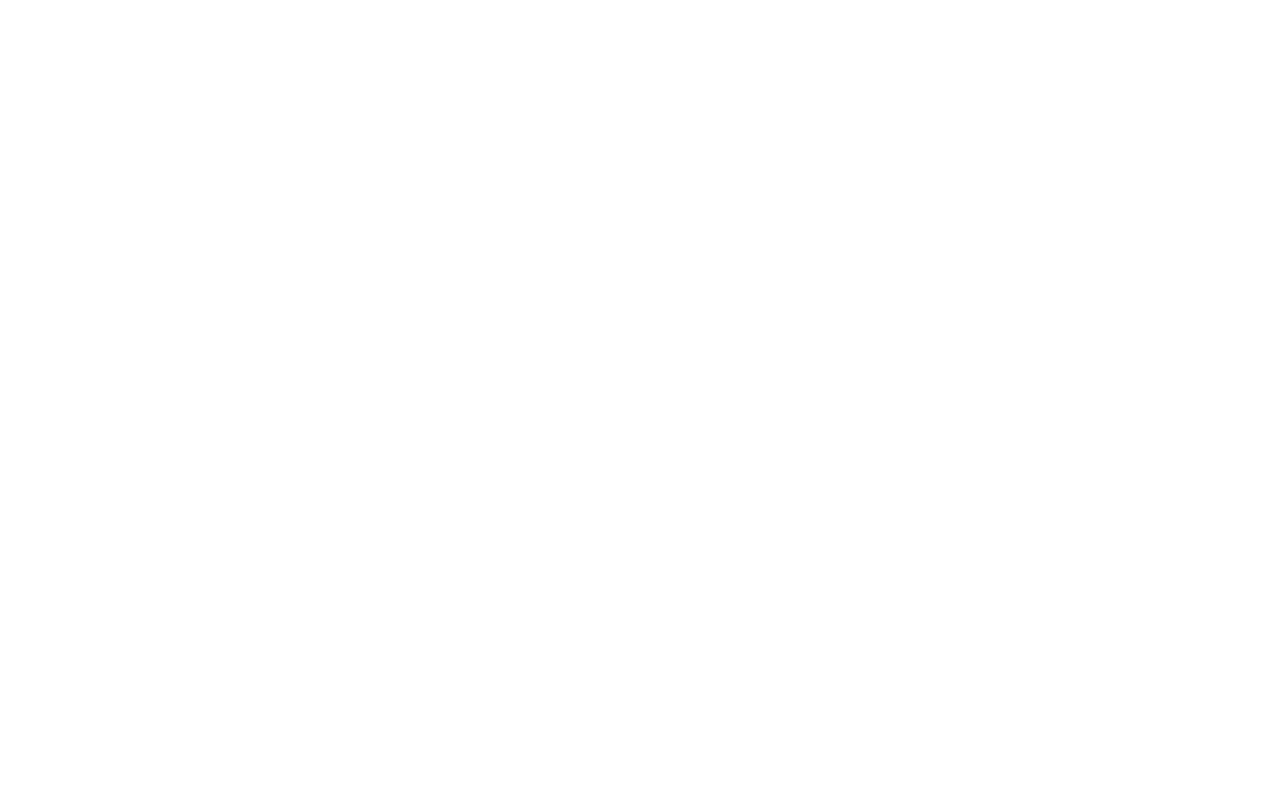
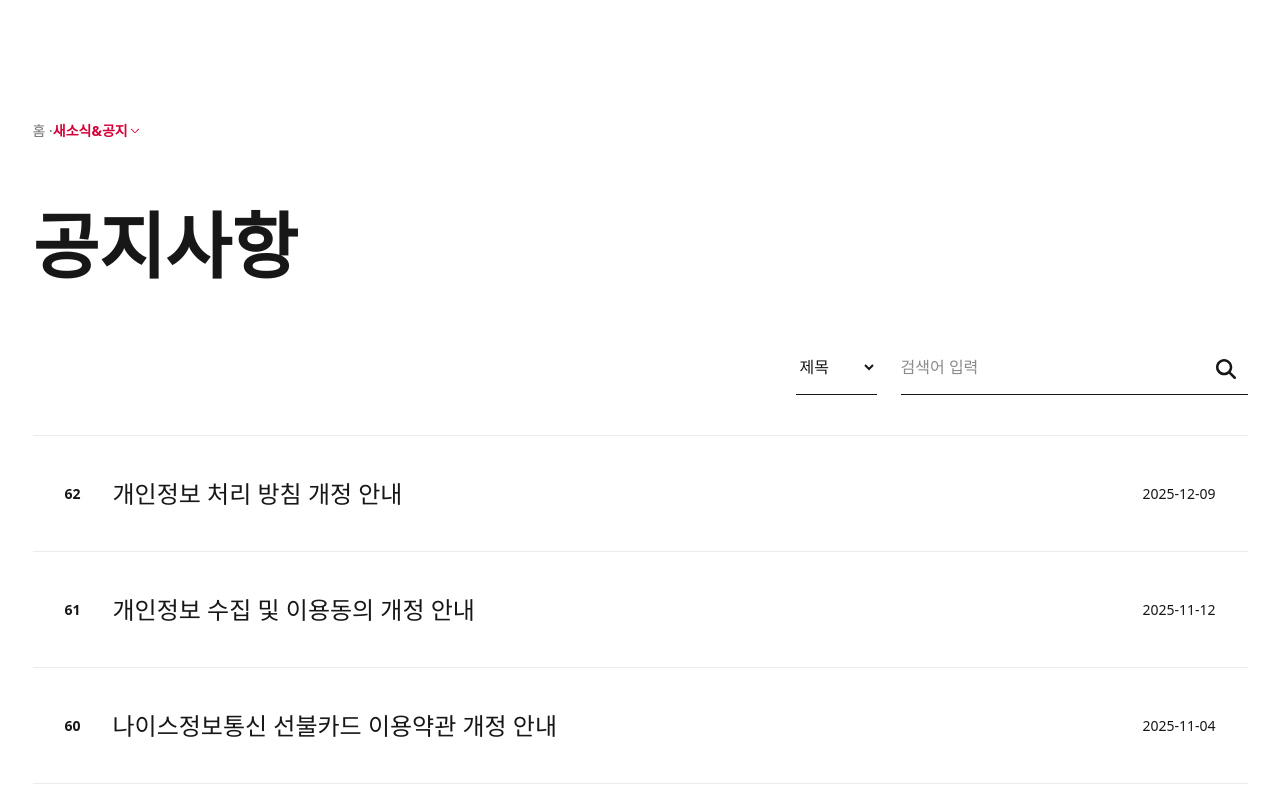
Before and after one commit to juntae-123/project_twosome2, a Next.js app: page / in a window 1280 px wide. Shown: the top 800 px of the page. Built offline with nearby package versions, Linux system fonts and the light colour scheme.

Commit message:
lhb 0320 1041

```diff
--- a/src/HB/components/pageNotice/page.tsx
+++ b/src/HB/components/pageNotice/page.tsx
@@ -1,13 +1,32 @@
 "use client";
+import { TwosomeTwFontSizes } from "@/common/tailstyles";
 import NoticeText from "../subComponents/notice";
+import { FaMagnifyingGlass } from "react-icons/fa6";
 import Title from "../subComponents/title";
 import NoticeInput from "../subComponents/noticeInput";
 import { useState } from "react";
-import Tosometags from "@/JT/components/subcomponents/tosometags";
 
 const PageNotice = () => {
   const [searchTerm, setSearchTerm] = useState(""); // 검색어 상태 관리
-  return <></>;
+  const [searchQuery, setSearchQuery] = useState(""); // 실제 검색 실행된 값
+
+  const handleSearch = () => {
+    setSearchQuery(searchTerm); // 검색어 입력 후 엔터 시 반영
+  };
+  return (
+    <>
+      <div className="max-w-[1215px] mx-auto mb-20">
+        <Title text="공지사항" />
+        <NoticeInput
+          searchTerm={searchTerm}
+          setSearchTerm={setSearchTerm}
+          onSearch={handleSearch} // 검색 실행 함수 전달
+        />
+        <NoticeText searchQuery={searchQuery} />{" "}
+        {/* 실제 검색 실행된 값만 전달 */}
+      </div>
+    </>
+  );
 };
 
 export default PageNotice;
--- a/src/HB/components/subComponents/notice.tsx
+++ b/src/HB/components/subComponents/notice.tsx
@@ -6,21 +6,23 @@
 const ITEMS_PER_PAGE = 10;
 
 interface NoticeTextProps {
-  searchTerm: string;
+  searchQuery: string; // 🔍 검색 실행된 값만 반영
 }
 
-const NoticeText: React.FC<NoticeTextProps> = ({ searchTerm }) => {
+const NoticeText: React.FC<NoticeTextProps> = ({ searchQuery }) => {
   const [currentPage, setCurrentPage] = useState(1);
   const [hoveredItem, setHoveredItem] = useState<number | null>(null);
 
+  // 🔍 실제 검색 실행된 값만 필터링
   const filteredData = useMemo(() => {
     return Data.filter((item) =>
-      item.text.toLowerCase().includes(searchTerm.toLowerCase())
-    ).sort((a, b) => b.date.localeCompare(a.date));
-  }, [searchTerm]);
+      item.text.toLowerCase().includes(searchQuery.toLowerCase())
+    ).sort((a, b) => b.date.localeCompare(a.date)); // 날짜 내림차순 정렬
+  }, [searchQuery]); // searchQuery가 변경될 때만 필터링 수행
 
   const totalPages = Math.ceil(filteredData.length / ITEMS_PER_PAGE);
 
+  // 현재 페이지 데이터 추출
   const currentData = useMemo(() => {
     return filteredData.slice(
       (currentPage - 1) * ITEMS_PER_PAGE,
@@ -39,10 +41,11 @@
             onMouseLeave={() => setHoveredItem(null)}
           >
             <div className="flex items-center">
+              {/* 순번을 내림차순으로 표시 */}
               <div
                 className={`${TwosomeTwFontSizes["fontSize-14px"]} font-bold px-8`}
               >
-                {(currentPage - 1) * ITEMS_PER_PAGE + i + 1}
+                {filteredData.length - ((currentPage - 1) * ITEMS_PER_PAGE + i)}
               </div>
               <div
                 className={`${TwosomeTwFontSizes["fontSize-24px"]} font-medium`}
--- a/src/HB/components/subComponents/noticeInput.tsx
+++ b/src/HB/components/subComponents/noticeInput.tsx
@@ -1,16 +1,23 @@
 import { TwosomeTwFontSizes } from "@/common/tailstyles";
 import { FaMagnifyingGlass } from "react-icons/fa6";
-import { CgArrowLongRight } from "react-icons/cg";
 
 interface SearchInputProps {
   searchTerm: string;
   setSearchTerm: (value: string) => void;
+  onSearch: () => void; // 검색 실행 함수 추가
 }
 
 const NoticeInput: React.FC<SearchInputProps> = ({
   searchTerm,
   setSearchTerm,
+  onSearch,
 }) => {
+  const handleKeyDown = (e: React.KeyboardEvent<HTMLInputElement>) => {
+    if (e.key === "Enter") {
+      onSearch(); // 엔터 입력 시 검색 실행
+    }
+  };
+
   return (
     <>
       <article className="max-w-[100%] flex justify-end pb-10 border-b mt-10 border-[#ebebeb]">
@@ -31,12 +38,13 @@
               type="text"
               value={searchTerm}
               onChange={(e) => setSearchTerm(e.target.value)}
+              onKeyDown={handleKeyDown} // Enter 입력 시 검색 실행
               placeholder="검색어 입력"
               className="w-[100%] h-[100%] border-b"
             />
             <div className={`absolute right-0 top-5 pr-3`}>
               <FaMagnifyingGlass
-                className={` ${TwosomeTwFontSizes["fontSize-20px"]} `}
+                className={`${TwosomeTwFontSizes["fontSize-20px"]}`}
               />
             </div>
           </div>
--- a/src/HB/components/subComponents/sgCoffee.tsx
+++ b/src/HB/components/subComponents/sgCoffee.tsx
@@ -6,12 +6,12 @@
     <>
       <div className="max-w-[1215px]  flex flex-col items-center md: items-start">
         <h2
-          className={`${TwosomeTwFontSizes["fontSize-40px"]} font-black tracking-tighter mb-8 `}
+          className={`${TwosomeTwFontSizes["fontSize-40px"]} font-black tracking-tighter ml-8 md:ml-0 mb-8 `}
         >
           시그니처 커피&음료
         </h2>
         <div
-          className="flex flex-col items-center md: items-start gap-10 md:flex-row justify-between
+          className="flex flex-col items-end ml-10  md:ml-0   gap-10 md:flex-row justify-between
         "
         >
           <SgCoffeeCard
--- a/src/HB/components/subComponents/sgCoffeeCard.tsx
+++ b/src/HB/components/subComponents/sgCoffeeCard.tsx
@@ -11,7 +11,7 @@
 const SgCoffeeCard = ({ img, text1, name, text2, text3 }: coffeeProps) => {
   return (
     <>
-      <article className="w-200 md:w-70 ">
+      <article className="w-170  md:w-70 ">
         <div className="realative ">
           <div
             className={`bg-black absolute text-[white] ${TwosomeTwFontSizes["fontSize-14px"]} px-3`}
--- a/src/app/page.tsx
+++ b/src/app/page.tsx
@@ -10,6 +10,9 @@
   return (
     <>
       <PageNotice></PageNotice>
+      <BrandPage></BrandPage>
+      <Pagevision></Pagevision>
+      <PageStory></PageStory>
     </>
   );
 }
```
